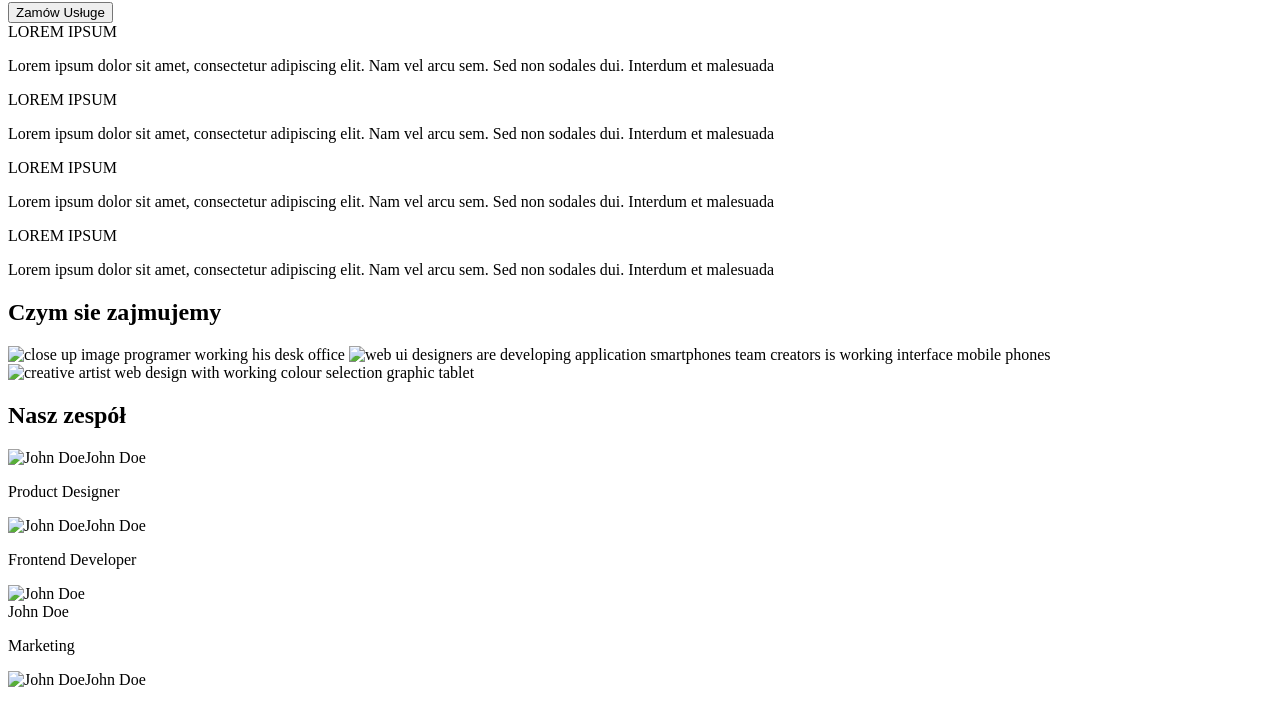
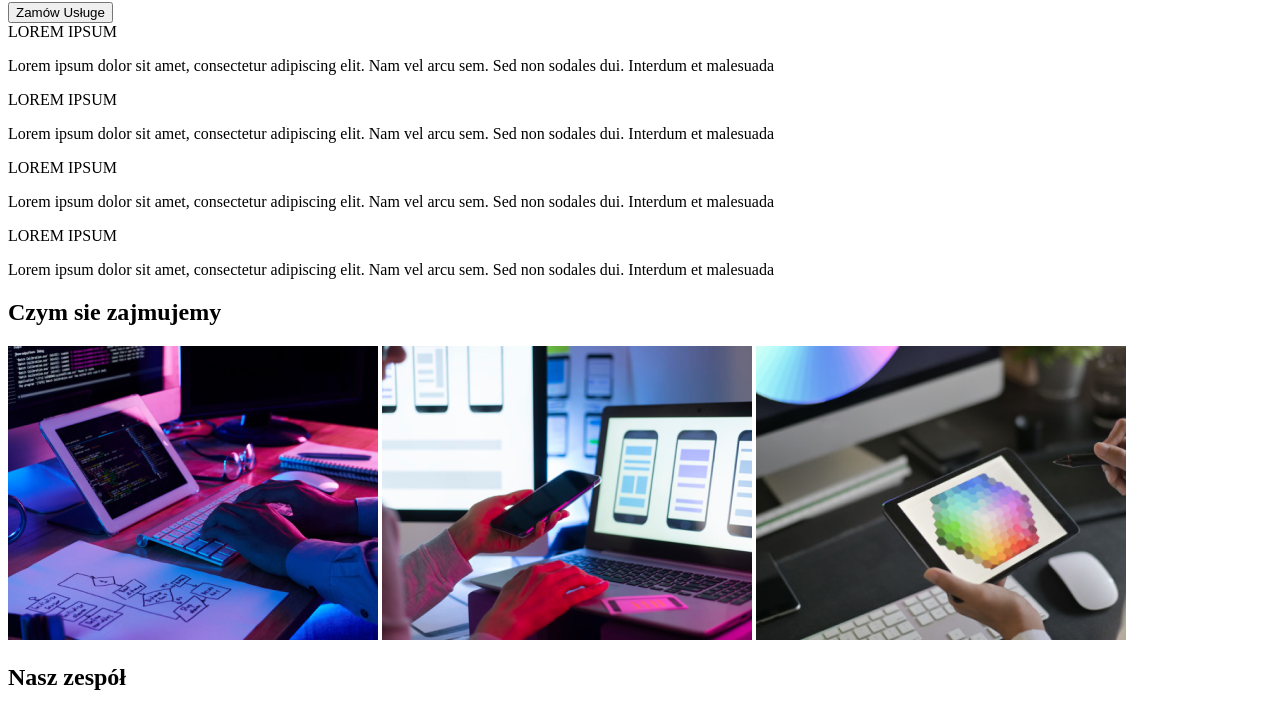
Before and after one commit to YukiTetsuya/goit-markup-hw-01, a plain HTML site: page index.html in a window 1280 px wide. Shown: the part 208-910 px from the top of the page. Drawn offline with Linux system fonts and the light colour scheme; the site is published under a folder, as on GitHub Pages, so addresses that start at the root find nothing.

Commit message:
Update index.html

```diff
--- a/index.html
+++ b/index.html
@@ -56,19 +56,19 @@
       <div class="worktype">
         <h2>Czym sie zajmujemy</h2>
         <img
-          src="/images/img.jpg"
+          src="./images/img.jpg"
           alt="close up image programer working his desk office"
           width="370"
           height="294"
         />
         <img
-          src="/images/img1.jpg"
+          src="./images/img1.jpg"
           alt="web ui designers are developing application smartphones team creators is working interface mobile phones"
           width="370"
           height="294"
         />
         <img
-          src="/images/img2.jpg"
+          src="./images/img2.jpg"
           alt="creative artist web design with working colour selection graphic tablet"
           width="370"
           height="294"
@@ -78,7 +78,7 @@
         <h2>Nasz zespół</h2>
         <div class="member1">
           <img
-            src="/images/team1.jpg"
+            src="./images/team1.jpg"
             alt="John Doe"
             width="270"
             height="260"
@@ -87,7 +87,7 @@
         </div>
         <div class="member2">
           <img
-            src="/images/team2.jpg"
+            src="./images/team2.jpg"
             alt="John Doe"
             width="270"
             height="260"
@@ -96,7 +96,7 @@
         </div>
         <div class="member3">
           <img
-            src="/images/team3.jpg"
+            src="./images/team3.jpg"
             alt="John Doe"
             width="270"
             height="260"
@@ -106,7 +106,7 @@
         <p>Marketing</p>
         <div class="member4">
           <img
-            src="/images/team4.jpg"
+            src="./images/team4.jpg"
             alt="John Doe"
             width="270"
             height="260"
```
